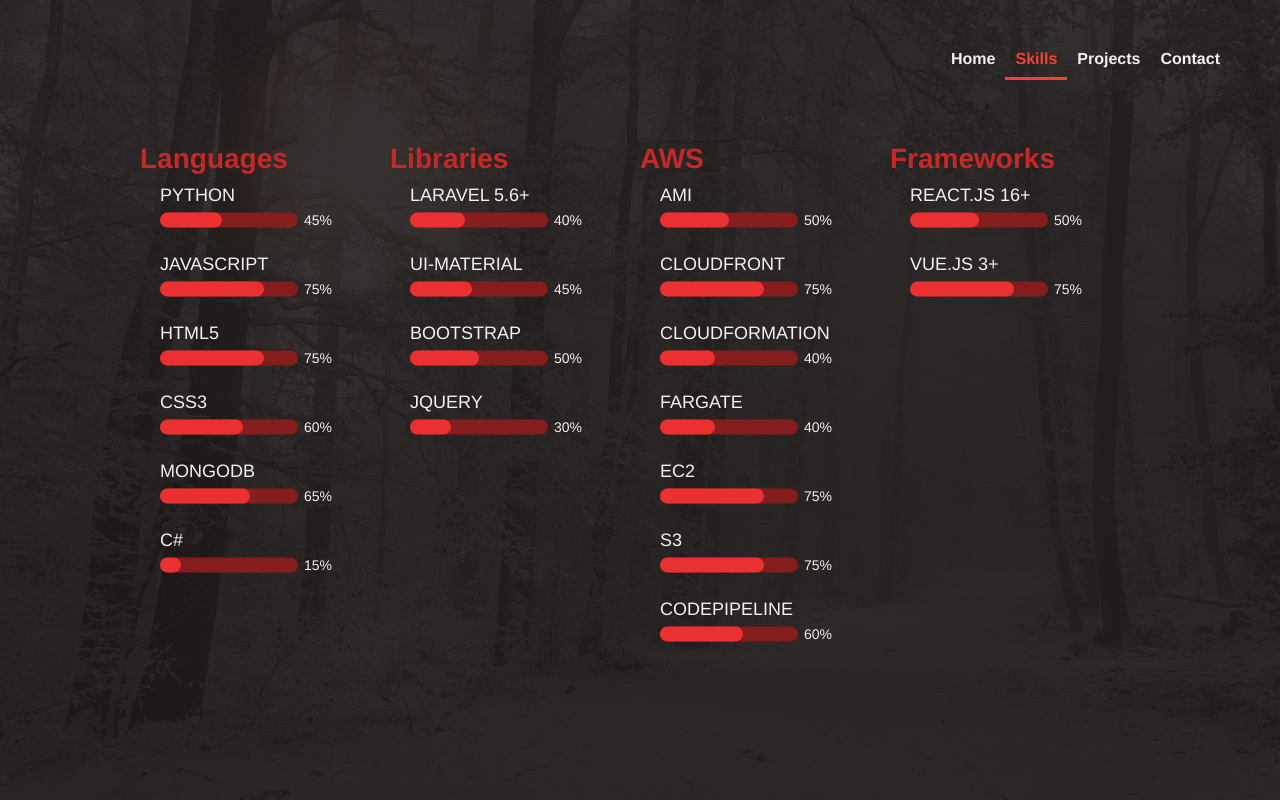
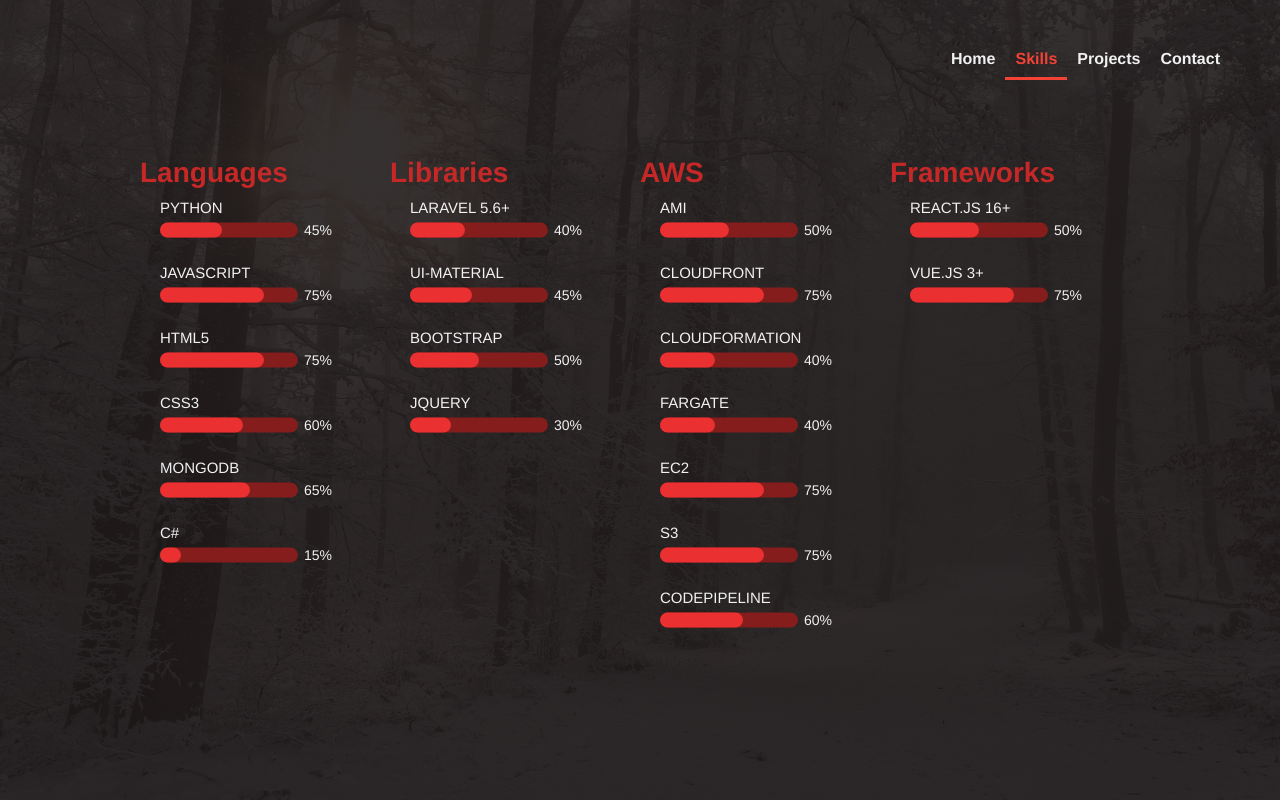
Before and after one commit to AusPrinzip/lightproject.me, a Vue app: page /skills in a window 1280 px wide. Built offline with nearby package versions, Linux system fonts and the light colour scheme.

Commit message:
small formatting fix at skills. Fixed hive profile link

```diff
--- a/src/components/domains/Sidebar/Sidebar.vue
+++ b/src/components/domains/Sidebar/Sidebar.vue
@@ -2,7 +2,7 @@
     <div class="sidebar">
         <ul>
             <li>
-                <a href="https:hive.blog/@lightproject">
+                <a href="https://hive.blog/@lightproject">
                     <svg xmlns="http://www.w3.org/2000/svg" viewBox="0 0 220 190" role="img">
                       <g fill="currentColor">
                         <path d="M157.272625,107.263942 C157.998992,107.263942 158.45262,108.051463 158.088736,108.68075 L111.33839,189.528945 C111.169808,189.820485 110.858795,190 110.522279,190 L81.9443812,190 C81.2180145,190 80.764386,189.212478 81.1282705,188.583191 L127.878616,107.734996 C128.047199,107.443456 128.358211,107.263942 128.694727,107.263942 L157.272625,107.263942 Z M129.477721,84.0901367 C129.141205,84.0901367 128.830192,83.9106218 128.66161,83.6190818 L81.1282705,1.41680884 C80.764386,0.787521511 81.2180145,0 81.9443812,0 L110.522279,0 C110.858795,0 111.169808,0.179514873 111.33839,0.471054898 L158.87173,82.6733278 C159.235614,83.3026152 158.781986,84.0901367 158.055619,84.0901367 L129.477721,84.0901367 Z"/>
--- a/src/components/views/Projects/Projects.vue
+++ b/src/components/views/Projects/Projects.vue
@@ -1,6 +1,6 @@
 <template>
     <div>
-        Content will be here soon..
+        Content will be here soon ..
     </div>
 </template>
 <script>
--- a/src/components/views/Skills/Skills.vue
+++ b/src/components/views/Skills/Skills.vue
@@ -209,7 +209,7 @@
     }
 
     .skill-name {
-        font-size: 18px
+        font-size: 15px
     }
 
     @media (max-width: 1024px) {
```
